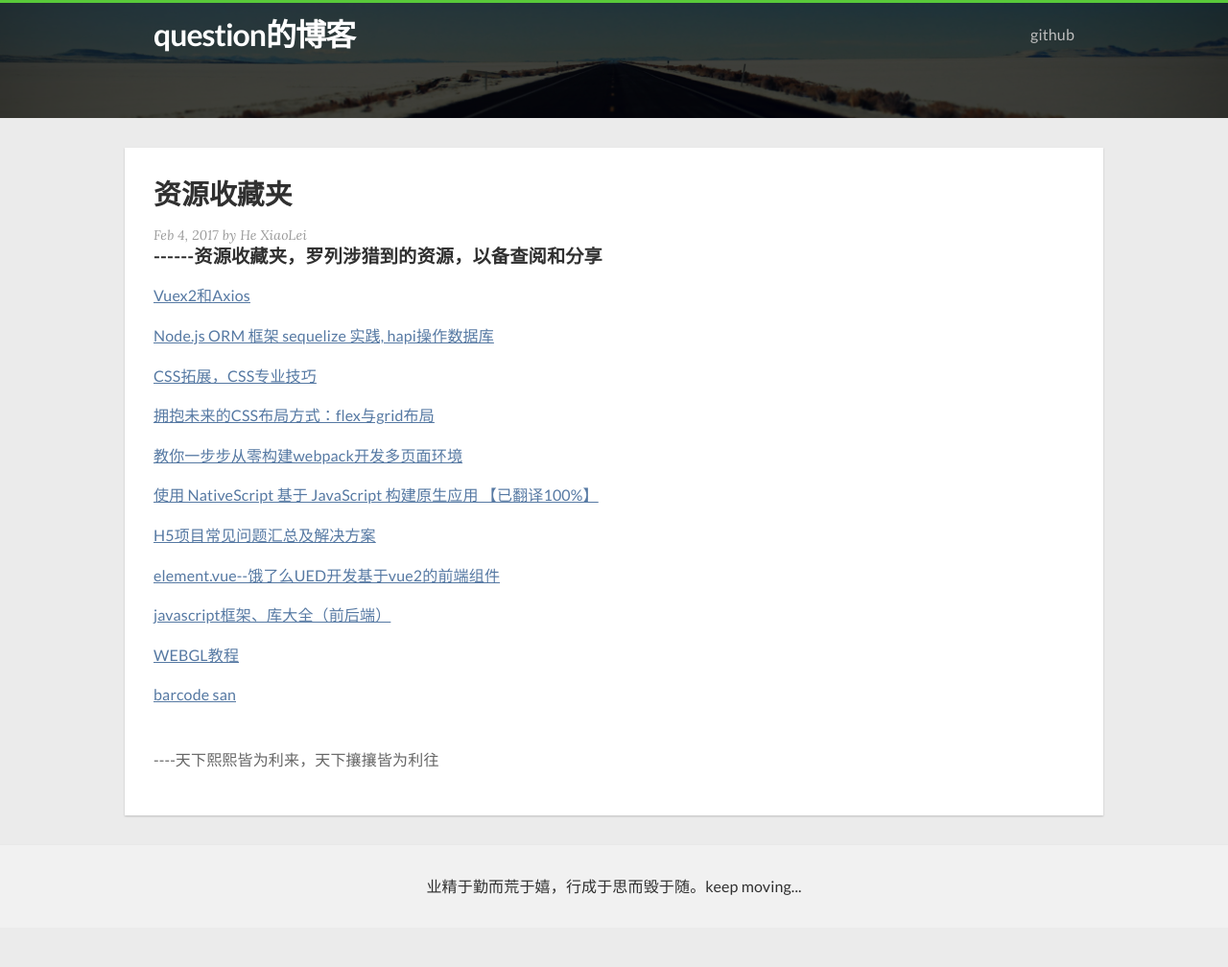
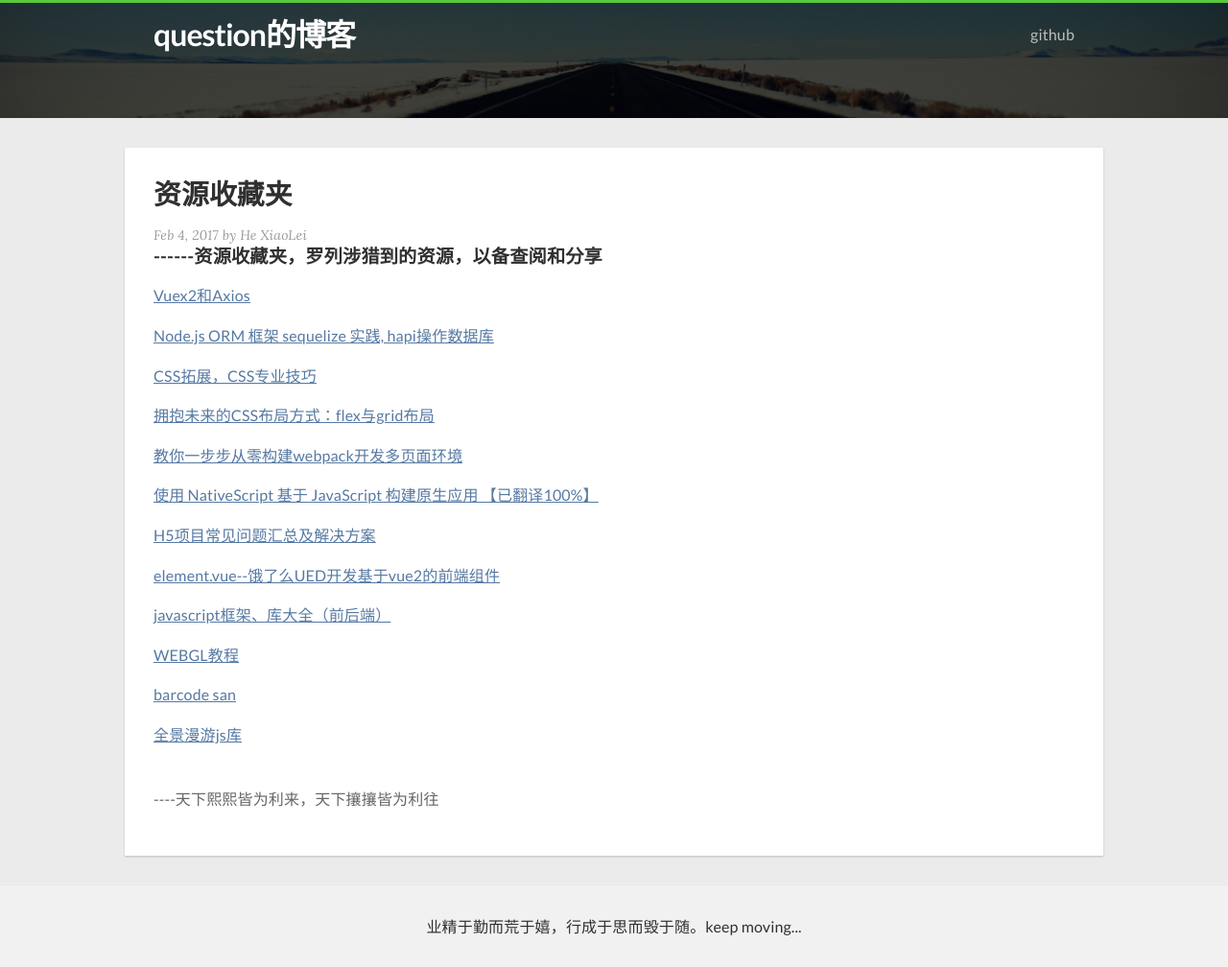
Before and after one commit to Hquestion/hquestion.github.io, a Jekyll site: the page built from _posts/2017-02-04-资源收藏.html, in a window 1280 px wide. Shown: the whole page at 96% size. Built offline with Jekyll 4.4.1, drawn with Linux system fonts in a browser that asks for light colours; nearby versions of some CDN libraries; before the commit the page ends 967 px from its top, so only the background shows below that.

```diff
--- a/_posts/2017-02-04-资源收藏.html
+++ b/_posts/2017-02-04-资源收藏.html
@@ -38,4 +38,7 @@
     <p>
         <a href="/static/qrcodeScan/index.html" target="_blank">barcode san</a>
     </p>
+    <p>
+        <a href="https://krpano.com/" target="_blank">全景漫游js库</a>
+    </p>
 </div>
```
